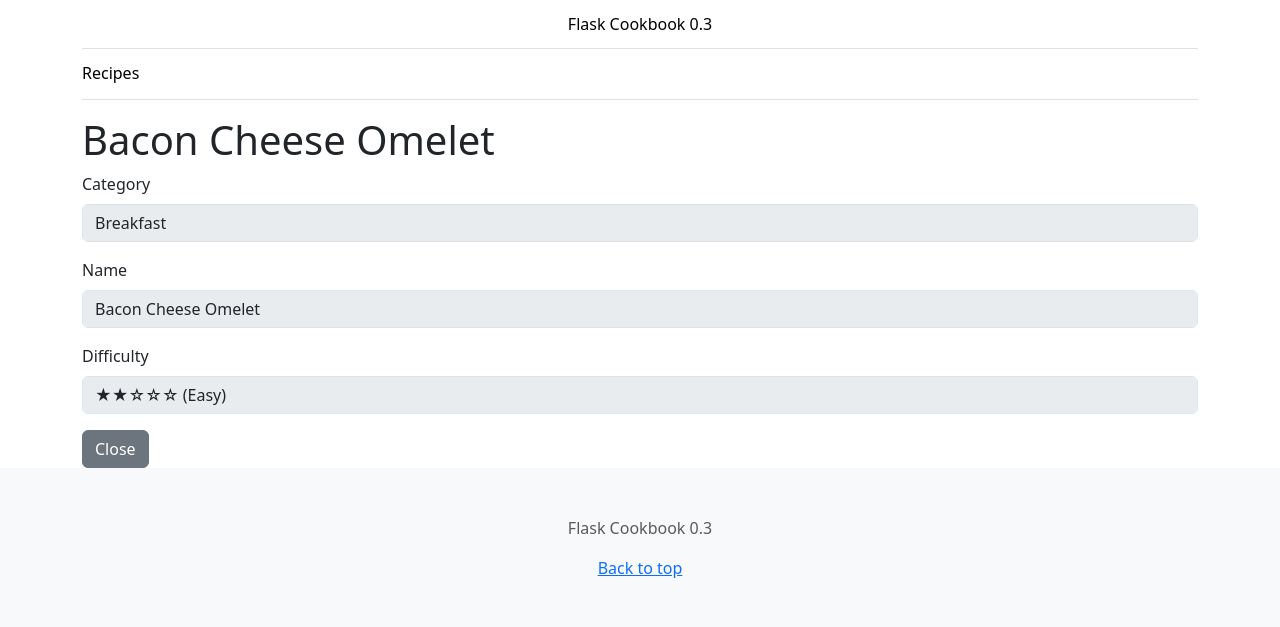
After one commit to balazs-matyassy/flask-tutorial, a Flask app: page /view/1 in a window 1280 px wide. The commit adds this page. Shown: the top 627 px of the page. Run offline with Flask 3, Linux system fonts and the light colour scheme; some libraries are stand-ins or nearby versions.

Commit message:
balazs-matyassy: 03-list

```diff
--- a/app.py
+++ b/app.py
@@ -1,58 +1,25 @@
-from flask import Flask, render_template
+from flask import Flask, render_template, abort, request
+
+from recipe import find_all_recipes, find_recipe_by_id, find_all_recipes_by_name_like
 
 app = Flask(__name__)
 
 
-class Recipe:
-    def __init__(self, category='', name='', difficulty=1, recipe_id=None):
-        self.id = recipe_id
-        self.category = category
-        self.name = name
-        self.difficulty = difficulty
+@app.route('/')
+def list_all_recipes():
+    if request.args.get('search'):
+        recipes = find_all_recipes_by_name_like(request.args.get('search'))
+    else:
+        recipes = find_all_recipes()
 
-    @property
-    def difficulty_description(self):
-        if self.difficulty == 1:
-            return 'Very easy'
-        elif self.difficulty == 2:
-            return 'Easy'
-        elif self.difficulty == 3:
-            return 'Medium'
-        elif self.difficulty == 4:
-            return 'Difficult'
-        elif self.difficulty == 5:
-            return 'Very difficult'
-
-        return 'Unknown'
-
-    @staticmethod
-    def create(line):
-        values = line.strip().split('\t')
-
-        return Recipe(
-            recipe_id=int(values[0].strip()),
-            category=values[1].strip(),
-            name=values[2].strip(),
-            difficulty=int(values[3].strip())
-        )
+    return render_template('recipes_list.html', recipes=recipes)
 
 
-def find_all_recipes():
-    with open('recipes.txt', encoding='utf-8') as file:
-        recipes = []
+@app.route('/view/<int:recipe_id>')
+def view_recipe(recipe_id):
+    recipe = find_recipe_by_id(recipe_id) or abort(404)
 
-        file.readline()  # header
-
-        for line in file:
-            recipe = Recipe.create(line)
-            recipes.append(recipe)
-
-        return recipes
-
-
-@app.route('/')
-def list_all_recipes():
-    return render_template('recipes_list.html', recipes=find_all_recipes())
+    return render_template('recipe_view.html', recipe=recipe)
 
 
 if __name__ == '__main__':
--- /dev/null
+++ b/recipe.py
@@ -0,0 +1,63 @@
+class Recipe:
+    def __init__(self, category='', name='', difficulty=1, recipe_id=None):
+        self.id = recipe_id
+        self.category = category
+        self.name = name
+        self.difficulty = difficulty
+
+    @property
+    def difficulty_description(self):
+        if self.difficulty == 1:
+            return 'Very easy'
+        elif self.difficulty == 2:
+            return 'Easy'
+        elif self.difficulty == 3:
+            return 'Medium'
+        elif self.difficulty == 4:
+            return 'Difficult'
+        elif self.difficulty == 5:
+            return 'Very difficult'
+
+        return 'Unknown'
+
+    @staticmethod
+    def create(line):
+        values = line.strip().split('\t')
+
+        return Recipe(
+            recipe_id=int(values[0].strip()),
+            category=values[1].strip(),
+            name=values[2].strip(),
+            difficulty=int(values[3].strip())
+        )
+
+
+def find_all_recipes():
+    with open('recipes.txt', encoding='utf-8') as file:
+        recipes = []
+
+        file.readline()  # header
+
+        for line in file:
+            recipe = Recipe.create(line)
+            recipes.append(recipe)
+
+        return recipes
+
+
+def find_recipe_by_id(recipe_id):
+    for recipe in find_all_recipes():
+        if recipe.id == recipe_id:
+            return recipe
+
+    return None
+
+
+def find_all_recipes_by_name_like(name):
+    recipes = []
+
+    for recipe in find_all_recipes():
+        if name.lower() in recipe.name.lower():
+            recipes.append(recipe)
+
+    return recipes
--- a/recipes.txt
+++ b/recipes.txt
@@ -1,3 +1,3 @@
-id	category	name	difficulty
+id	category	name	description	difficulty
 1	Breakfast	Bacon Cheese Omelet	2
 2	Breakfast	Toast	1
--- /dev/null
+++ b/templates/base.html
@@ -0,0 +1,55 @@
+<!doctype html>
+<html lang="en" data-bs-theme="light">
+<head>
+    <meta charset="utf-8">
+    <meta name="viewport" content="width=device-width, initial-scale=1">
+    <title>Flask Cookbook 0.3</title>
+    <link href="{{ url_for('static', filename='css/bootstrap.min.css') }}" rel="stylesheet">
+    <link href="{{ url_for('static', filename='css/blog.css') }}" rel="stylesheet">
+</head>
+<body>
+<div class="container">
+    <header class="border-bottom lh-1 py-3">
+        <div class="row flex-nowrap justify-content-between align-items-center">
+            <div class="col"></div>
+            <div class="col text-center">
+                <a class="blog-header-logo text-body-emphasis text-decoration-none" href="#">
+                    Flask Cookbook 0.3
+                </a>
+            </div>
+            <div class="col text-end">
+                {% block search %}{% endblock %}
+            </div>
+        </div>
+    </header>
+
+    <div class="nav-scroller py-1 mb-3 border-bottom">
+        <nav class="nav nav-underline">
+            <a class="nav-item nav-link link-body-emphasis" href="{{ url_for('list_all_recipes') }}">
+                Recipes
+            </a>
+        </nav>
+    </div>
+</div>
+
+<main class="container">
+    <div class="row g-5">
+        <div class="col">
+            {% block main %}{% endblock %}
+        </div>
+    </div>
+
+</main>
+
+<footer class="py-5 text-center text-body-secondary bg-body-tertiary">
+    <p>
+        Flask Cookbook 0.3
+    </p>
+    <p class="mb-0">
+        <a href="#">Back to top</a>
+    </p>
+</footer>
+
+<script src="{{ url_for('static', filename='js/bootstrap.bundle.min.js') }}"></script>
+</body>
+</html>
--- /dev/null
+++ b/templates/recipe_view.html
@@ -0,0 +1,58 @@
+{% extends 'base.html' %}
+
+{% block main %}
+    <h1>{{ recipe.name }}</h1>
+
+    <div class="mb-3">
+        <label for="category" class="form-label">Category</label>
+        <input type="text"
+               class="form-control"
+               id="category"
+               value="{{ recipe.category }}"
+               aria-describedby="category"
+               disabled>
+    </div>
+
+    <div class="mb-3">
+        <label for="name" class="form-label">Name</label>
+        <input type="text"
+               class="form-control"
+               id="name"
+               value="{{ recipe.name }}"
+               aria-describedby="name"
+               disabled>
+    </div>
+
+    <div class="mb-3">
+        <label for="difficulty" class="form-label">Difficulty</label>
+        <select class="form-control" id="difficulty" aria-describedby="difficulty" disabled>
+            {% if recipe.difficulty == 1 %}
+                <option selected>
+                    ★☆☆☆☆ (Very easy)
+                </option>
+            {% elif recipe.difficulty == 2 %}
+                <option selected>
+                    ★★☆☆☆ (Easy)
+                </option>
+            {% elif recipe.difficulty == 3 %}
+                <option selected>
+                    ★★★☆☆ (Medium)
+                </option>
+            {% elif recipe.difficulty == 4 %}
+                <option selected>
+                    ★★★★☆ (Difficult)
+                </option>
+            {% elif recipe.difficulty == 5 %}
+                <option selected>
+                    ★★★★★ (Very difficult)
+                </option>
+            {% endif %}
+        </select>
+    </div>
+
+    <div class="row g-3 align-items-center">
+        <div class="col-auto">
+            <a href="{{ url_for('list_all_recipes') }}" class="btn btn-secondary">Close</a>
+        </div>
+    </div>
+{% endblock %}
```
Also changed, not shown: templates/recipes_list.html (+19 -50 lines), README.md.
